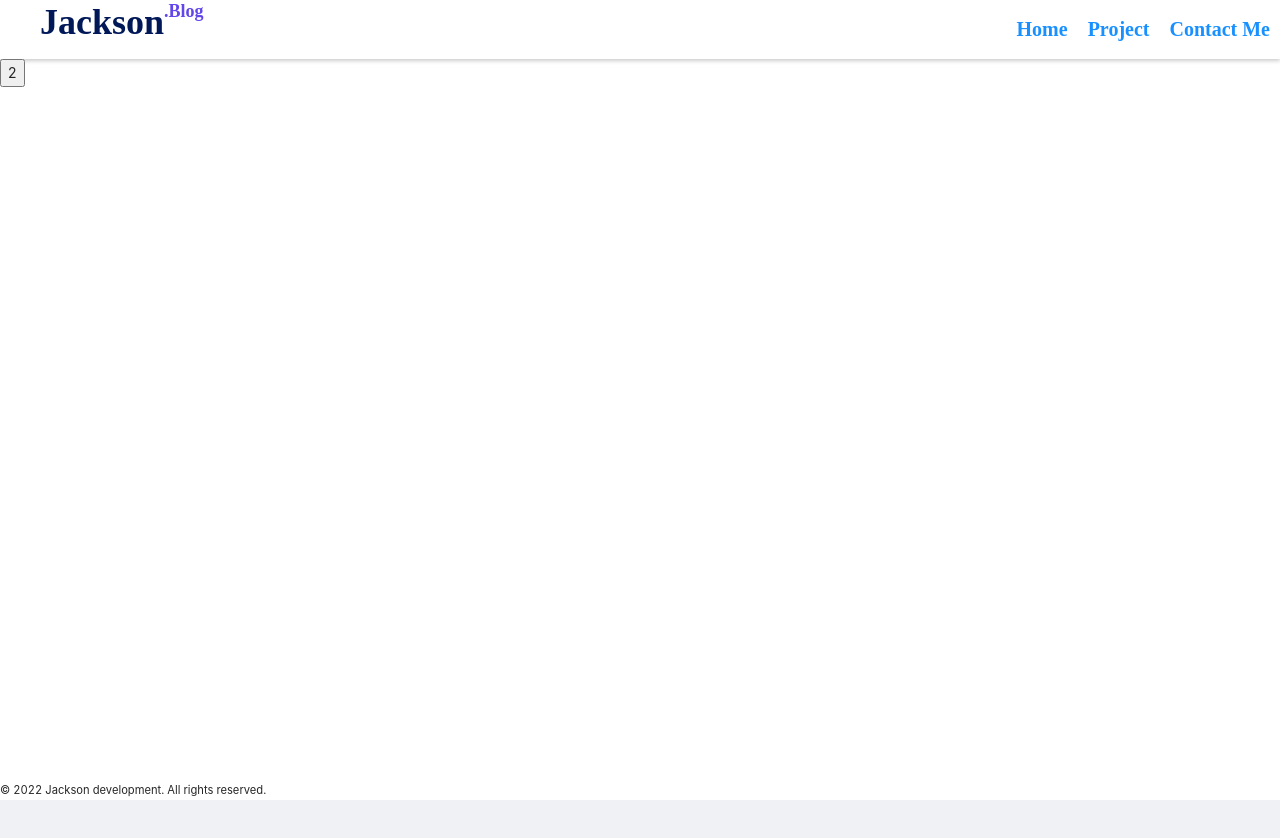
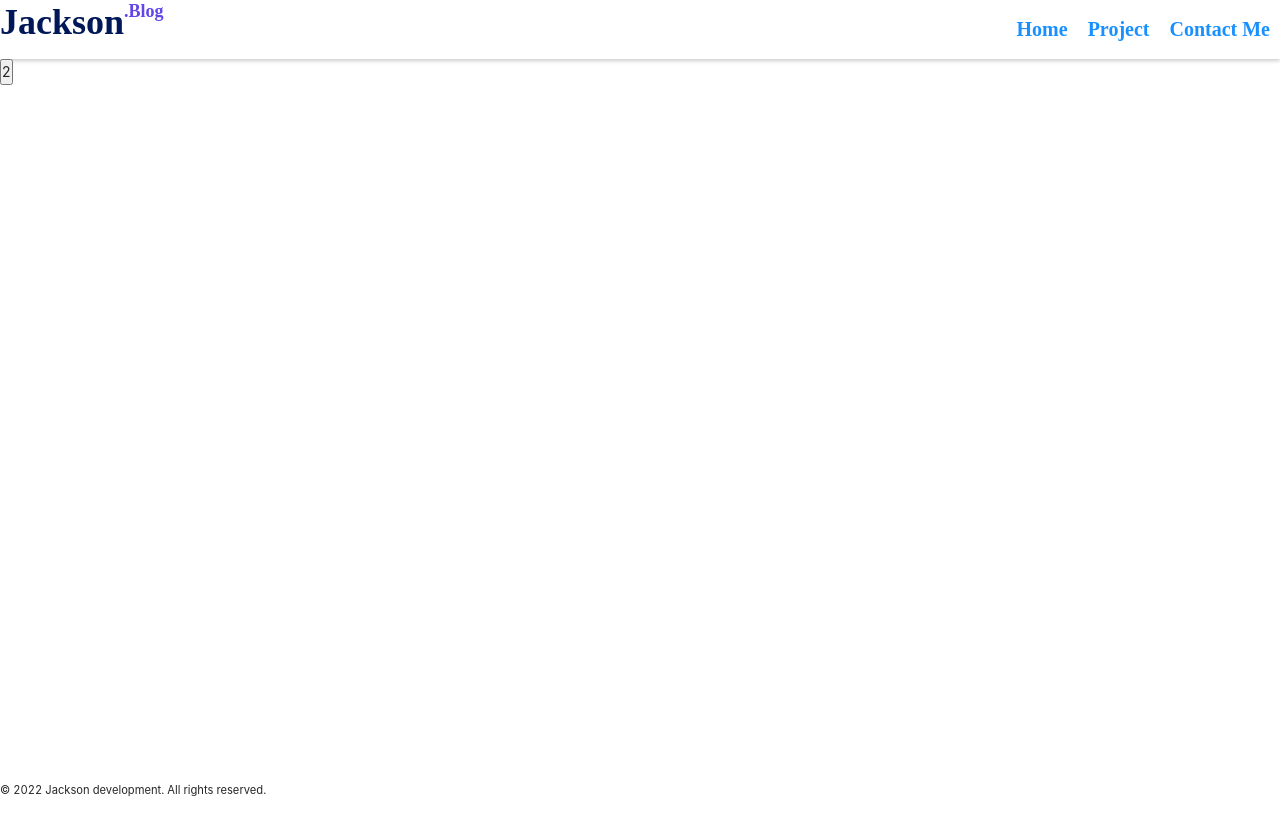
Before and after one commit to jiajunliu0024/my-app, a React (Create React App) app: page /project in a window 1280 px wide. Shown: the top 838 px of the page. Before the commit the page ends 800 px from the top, so only its background shows below. Built offline with nearby package versions, Linux system fonts and the light colour scheme.

Commit message:
create a flex warp content in project page

```diff
--- a/src/Project.js
+++ b/src/Project.js
@@ -61,7 +61,7 @@ class ProjectContent extends React.Component{
         while(count--)
            uiItems.push(
 
-            <Card className = "project-card"  title="Small size card" extra={<a href="#">More</a>} style={{ width: 300 }}>
+            <Card className = "project-card"  title="Small size card">
                 <p>Card content</p>
                 <p>Card content</p>
                 <p>Card content</p>
@@ -78,9 +78,9 @@ class ProjectContent extends React.Component{
                 <div>
                     <button className="btn-anchor-style add-row-link" value={"9"}  type="button" onClick={e => this.handleAddingDivs(e, "value")} >{'2'}</button>
                 </div>
-                <div className = "project-container-card" >
-                    {this.renderDivs()}
-                </div>
+
+                {this.renderDivs()}
+
 
 
         </body>
--- a/src/index.css
+++ b/src/index.css
@@ -11,11 +11,17 @@
 
 } */
 * {
-    box-sizing: border-box;
+  margin: 0;
+  padding: 0;
+  box-sizing: border-box;
 }
 html, body {
   margin: 0;
-  height: 100%;
+
+  min-width: 100vw;
+  min-height: 100vh;
+  display: flex;
+
   background: #f0f1f4;
 }
 
--- a/src/project.css
+++ b/src/project.css
@@ -27,7 +27,7 @@
 }
 .project-card{
     height: 200px;
-    width:200px;
+    width: 200px;
     margin: 20px;
 
 
@@ -66,14 +66,19 @@ p{
 
 }
 .project-page {
+
     display: flex;
+    flex-wrap: wrap;
+
 
 
 }
 .project-container-card{
-
+    border: 3px solid black;
+    max-width: 1000px;
+    max-height: 1500px;
     box-sizing: border-box;
-    display: flex;
+    display: flex-wrap;
 
 
     margin:10px;
```
